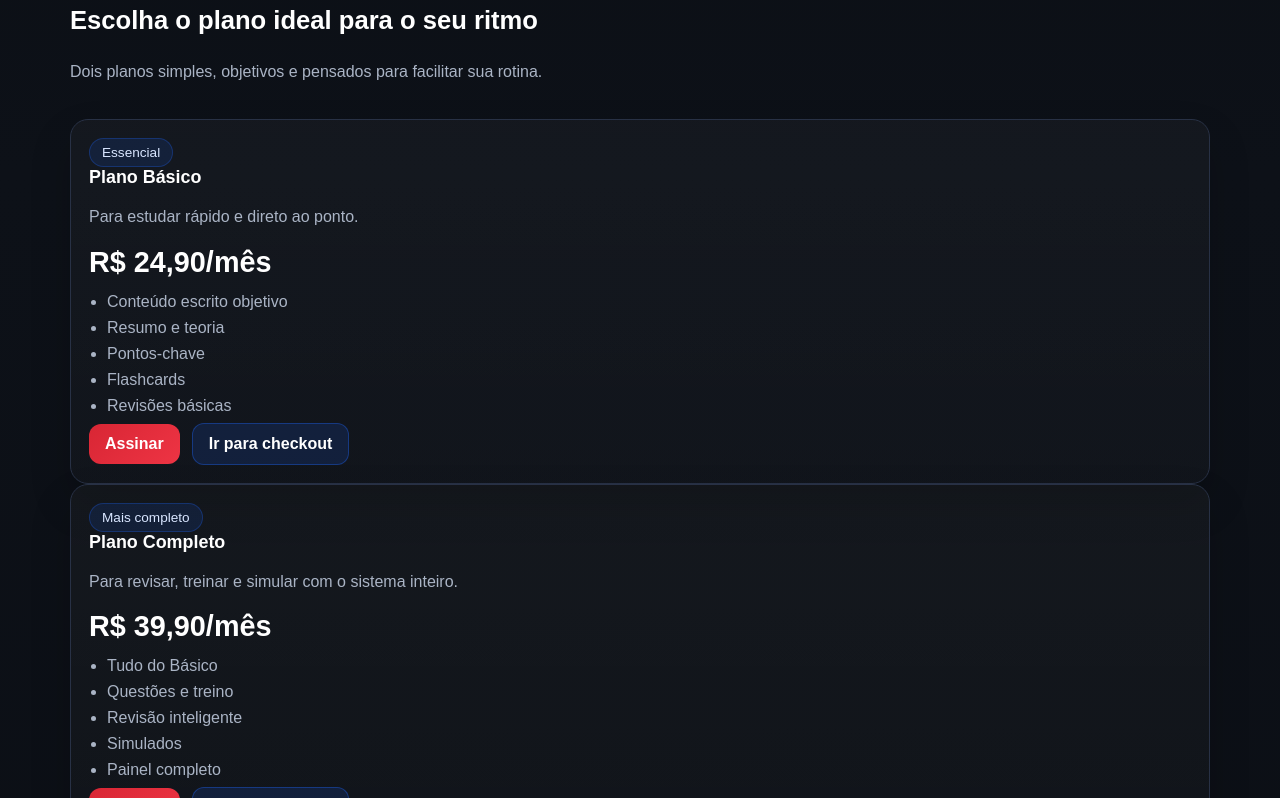
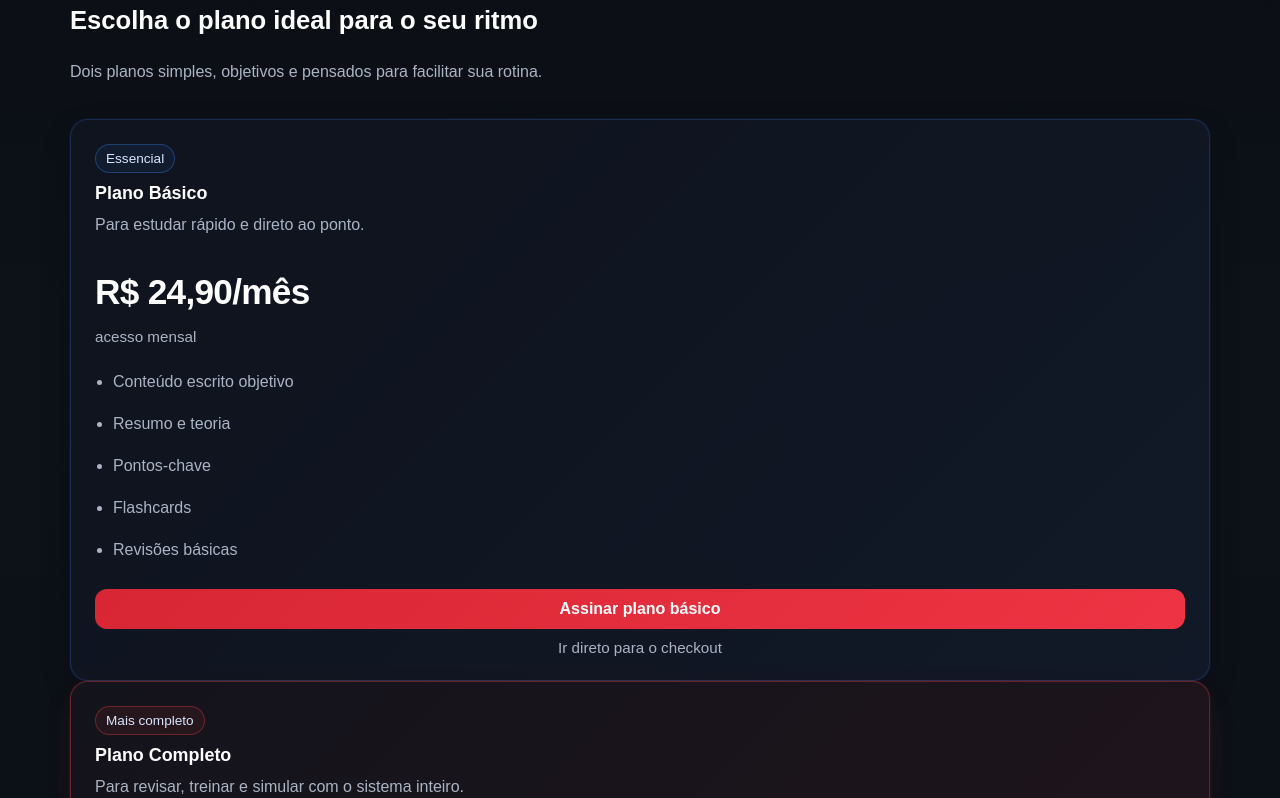
Before and after one commit to wesley956/pm-sp, a Next.js app: page / in a window 1280 px wide. Shown: the part 1242-2040 px from the top of the page. Built offline with nearby package versions, Linux system fonts and the light colour scheme.

Commit message:
Enhance plan card with conditional styles and layout
Refactor plan card component to use conditional styling and improve layout.

```diff
--- a/components/plan-card.tsx
+++ b/components/plan-card.tsx
@@ -14,20 +14,121 @@ export function PlanCard({
   features: string[];
   slug: PlanSlug;
 }) {
+  const isComplete = slug === 'complete';
+
   return (
-    <article className="panel plan-card">
-      <span className="eyebrow">{slug === 'complete' ? 'Mais completo' : 'Essencial'}</span>
-      <h3>{name}</h3>
-      <p className="muted">{description}</p>
-      <div className="price">{monthlyPrice}</div>
-      <ul className="bullet-list">
+    <article
+      className="panel plan-card"
+      style={{
+        display: 'grid',
+        gap: '18px',
+        padding: '24px',
+        border: isComplete
+          ? '1px solid rgba(239,68,68,0.35)'
+          : '1px solid rgba(59,130,246,0.22)',
+        background: isComplete
+          ? 'linear-gradient(135deg, rgba(20,20,28,0.98), rgba(35,22,28,0.95))'
+          : 'linear-gradient(135deg, rgba(15,20,30,0.98), rgba(18,26,40,0.95))',
+        boxShadow: isComplete
+          ? '0 0 0 1px rgba(239,68,68,0.08), 0 12px 30px rgba(239,68,68,0.08)'
+          : '0 0 0 1px rgba(59,130,246,0.06), 0 12px 30px rgba(0,0,0,0.18)'
+      }}
+    >
+      <div style={{ display: 'grid', gap: '10px' }}>
+        <span
+          className="eyebrow"
+          style={{
+            display: 'inline-flex',
+            width: 'fit-content',
+            padding: '6px 10px',
+            borderRadius: '999px',
+            border: isComplete
+              ? '1px solid rgba(239,68,68,0.35)'
+              : '1px solid rgba(59,130,246,0.35)',
+            background: isComplete
+              ? 'rgba(239,68,68,0.08)'
+              : 'rgba(59,130,246,0.08)'
+          }}
+        >
+          {isComplete ? 'Mais completo' : 'Essencial'}
+        </span>
+
+        <div>
+          <h3 style={{ margin: '0 0 8px 0' }}>{name}</h3>
+          <p className="muted" style={{ margin: 0 }}>
+            {description}
+          </p>
+        </div>
+      </div>
+
+      <div
+        style={{
+          display: 'grid',
+          gap: '4px',
+          padding: '4px 0 2px 0'
+        }}
+      >
+        <div
+          className="price"
+          style={{
+            fontSize: '2.2rem',
+            fontWeight: 800,
+            lineHeight: 1.05,
+            letterSpacing: '-0.02em',
+            color: '#fff'
+          }}
+        >
+          {monthlyPrice}
+        </div>
+
+        <span className="muted" style={{ fontSize: '0.95rem' }}>
+          acesso mensal
+        </span>
+      </div>
+
+      <ul
+        className="bullet-list"
+        style={{
+          margin: 0,
+          paddingLeft: '18px',
+          display: 'grid',
+          gap: '8px'
+        }}
+      >
         {features.map((feature) => (
           <li key={feature}>{feature}</li>
         ))}
       </ul>
-      <div className="button-row">
-        <Link href={`/auth?plan=${slug}`} className="button primary">Assinar</Link>
-        <Link href={`/checkout?plan=${slug}`} className="button secondary">Ir para checkout</Link>
+
+      <div
+        style={{
+          display: 'grid',
+          gap: '10px',
+          marginTop: '4px'
+        }}
+      >
+        <Link
+          href={`/auth?plan=${slug}`}
+          className="button primary"
+          style={{
+            width: '100%',
+            justifyContent: 'center'
+          }}
+        >
+          Assinar {isComplete ? 'plano completo' : 'plano básico'}
+        </Link>
+
+        <Link
+          href={`/checkout?plan=${slug}`}
+          className="muted"
+          style={{
+            textDecoration: 'none',
+            fontSize: '0.95rem',
+            textAlign: 'center'
+          }}
+        >
+          Ir direto para o checkout
+        </Link>
       </div>
     </article>
   );
```
